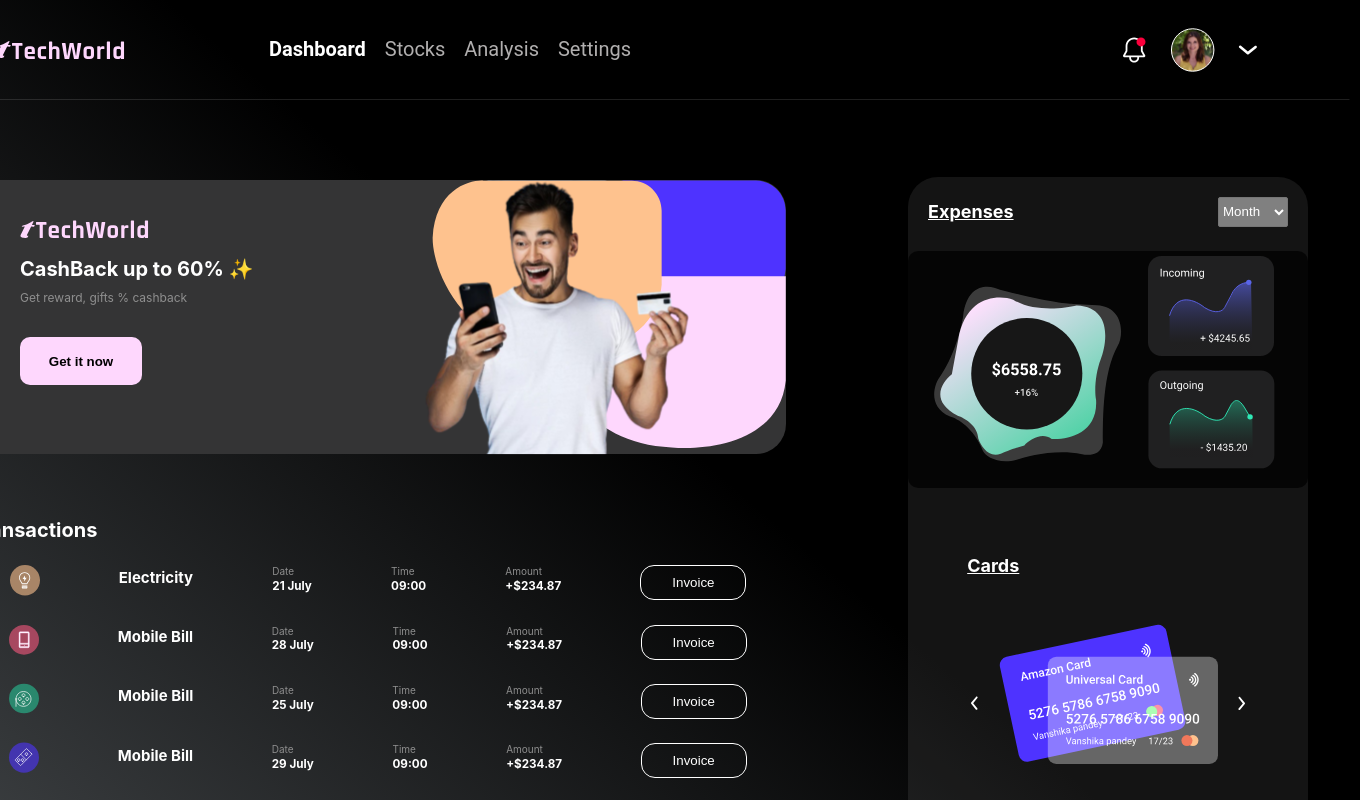
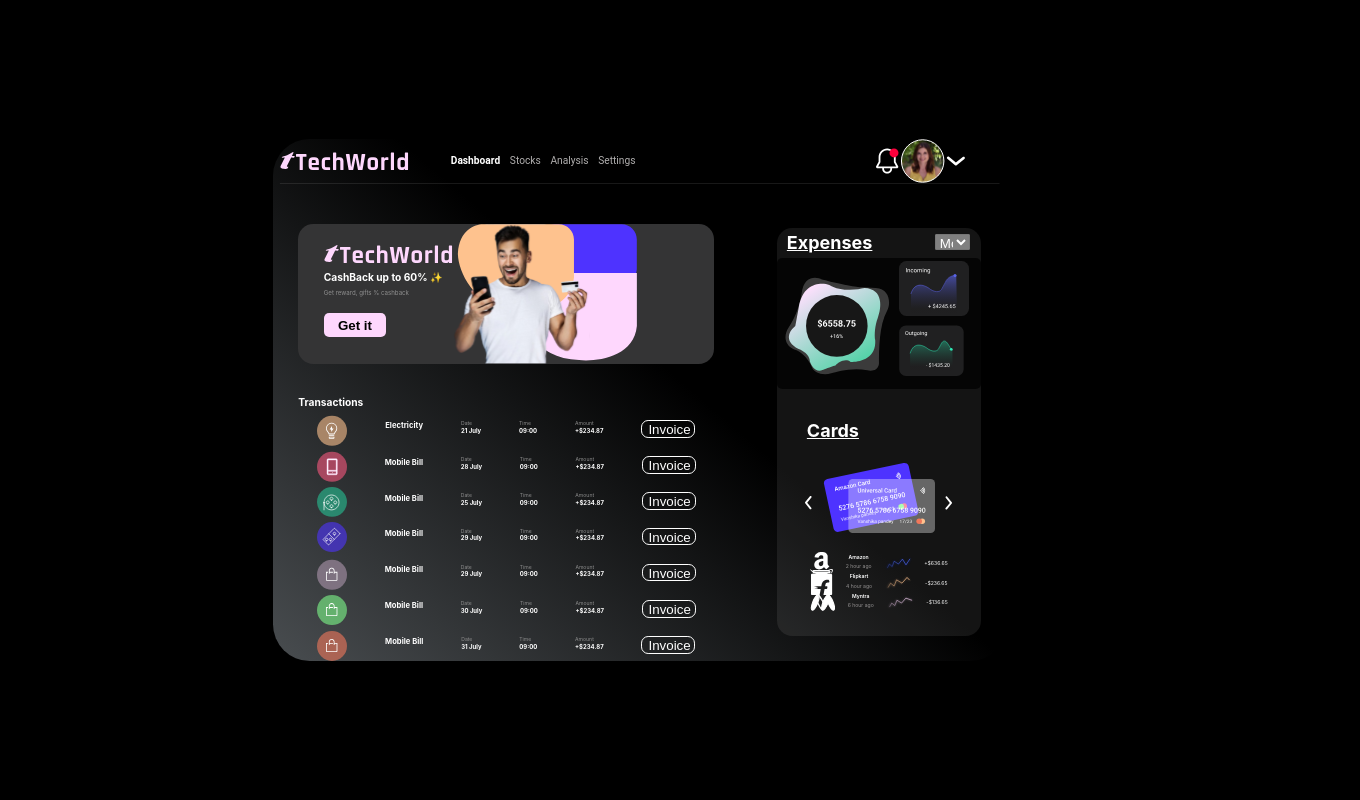
Before and after one commit to shubham947222/MaterialD_assignment, a React (Create React App) app: page / in a window 1280 px wide. Shown: the top 800 px of the page, 1360 px wide, since content can reach past the window. Built offline with nearby package versions, Linux system fonts and the light colour scheme.

Commit message:
some responsive done for some screen

```diff
--- a/src/App.css
+++ b/src/App.css
@@ -27,3 +27,49 @@ html {
   display: flex;
   flex-direction: column;
 }
+
+@media screen and (min-width: 250px) and (max-width: 320px) {
+  html {
+    font-size: 5px;
+  }
+  .Dashboard {
+    display: none;
+  }
+}
+@media screen and (min-width: 768px) and (max-width: 1024px) {
+  html {
+    font-size: 5.1px;
+  }
+  .cashbackImage {
+    margin-left: 15rem;
+  }
+  /* .Dashboard {
+    flex-direction: column;
+  } */
+}
+@media screen and (min-width: 1024px) and (max-width: 1440px) {
+  html {
+    font-size: 5.1px;
+  }
+  .cashbackImage {
+    /* margin-left: -22rem; */
+  }
+}
+@media screen and (min-width: 1440px) and (max-width: 2560px) {
+  html {
+    font-size: 5.6px;
+  }
+
+  .cashbackImage {
+    margin-left: 17rem;
+  }
+}
+/* @media screen and (min-width: 1440px) and (max-width: px) {
+  html {
+    font-size: 5.6px;
+  }
+
+  .cashbackImage {
+    justify-content: flex-end;
+  }
+} */
--- a/src/components/Cashback/Cashback.jsx
+++ b/src/components/Cashback/Cashback.jsx
@@ -15,7 +15,7 @@ const Cashback = () => {
           <h1>CashBack up to 60% ✨</h1>
           <p className="subheading">Get reward, gifts % cashback</p>
         </div>
-        <button className="btn">Get it now</button>
+        <button className="btn">Get it </button>
       </div>
       <div className="cashbackImage">
         <img src={CashbackImage} alt="" />
--- a/src/components/Cashback/cashback.css
+++ b/src/components/Cashback/cashback.css
@@ -30,6 +30,9 @@
   font-size: 1.2rem;
   margin-top: -2rem;
 }
+.cashbackImage {
+  display: flex;
+}
 
 .btn {
   color: #fed7fd;
--- a/src/components/Dashboard/dashboard.css
+++ b/src/components/Dashboard/dashboard.css
@@ -2,6 +2,7 @@
   /* border: 1px solid green; */
   width: 100%;
   display: flex;
+  flex-wrap: wrap;
   /* gap: -2rem; */
   height: 90%;
   padding-top: 3rem;
```
